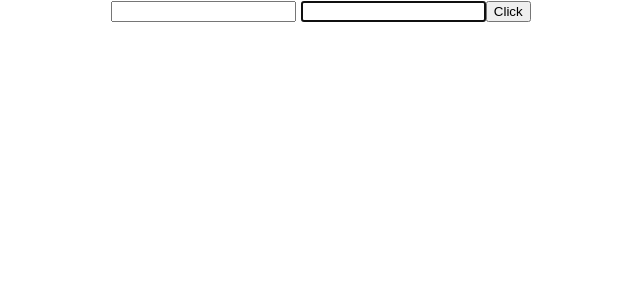
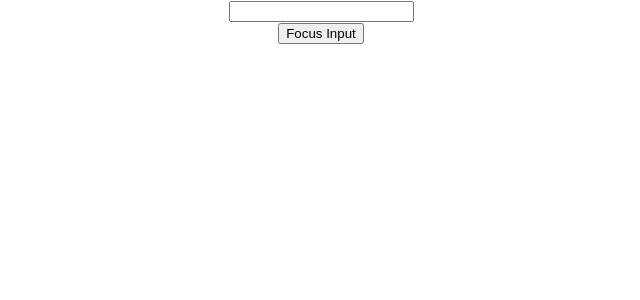
Before and after one commit to azhafth/percobaan, a React (Create React App) app: page / in a window 1280 px wide. Shown: the top 300 px of the page, without its empty margins (319-959 px from the left). Built offline with nearby package versions, Linux system fonts and the light colour scheme.

Commit message:
sampai video 31

```diff
--- a/src/App.js
+++ b/src/App.js
@@ -1,7 +1,11 @@
 import React, { Component } from 'react';
 // import logo from './logo.svg';
 import './App.css';
-import RefsDemo from './components/RefsDemo';
+import FRInput from './components/FRInput';
+import FRParentInput from './components/FRParentInput';
+// import FocusInput from './components/FocusInput';
+// import Input from './components/Input';
+// import RefsDemo from './components/RefsDemo';
 // import PureComp from './components/PureComp';
 // import ParentComp from './components/ParentComp';
 // import FragmentDemo from './components/FragmentDemo';
@@ -30,7 +34,11 @@
   render() {
   return (
     <div className="App">
-      <RefsDemo/>
+      <FRParentInput/>
+      {/* <FRInput/> */}
+      {/* <FocusInput/> */}
+      {/* <Input/> */}
+      {/* <RefsDemo/> */}
       {/* <ParentComp/> */}
       {/* <PureComp/> */}
       {/* <Table/> */}
--- /dev/null
+++ b/src/components/FRInput.js
@@ -0,0 +1,19 @@
+import React from 'react'
+
+// function FRInput (){
+//     return (
+//         <div>
+//             <input type="text" />
+//         </div>
+//     )
+// }
+
+const FRInput = React.forwardRef((props, ref)=>{
+    return (
+        <div>
+            <input type="text" ref={ref}></input>
+        </div>
+    )
+})
+
+export default FRInput
--- /dev/null
+++ b/src/components/FRParentInput.js
@@ -0,0 +1,24 @@
+import React, { Component } from 'react';
+import FRInput from './FRInput'; // Mengimpor komponen FRInput
+
+class FRParentInput extends Component {
+    constructor(props) {
+        super(props);
+        this.inputRef = React.createRef(); // Membuat ref untuk mengakses input di komponen anak
+    }
+
+    clickHandler = () => {
+        this.inputRef.current.focus(); // Fokus pada input menggunakan ref
+    }
+
+    render() {
+        return (
+            <div>
+                <FRInput ref={this.inputRef} /> {/* Mengirim ref ke komponen anak */}
+                <button onClick={this.clickHandler}>Focus Input</button> {/* Fokus pada input saat tombol diklik */}
+            </div>
+        );
+    }
+}
+
+export default FRParentInput;
--- /dev/null
+++ b/src/components/FocusInput.js
@@ -0,0 +1,38 @@
+import React, { Component } from 'react';
+
+class Input extends Component {
+    constructor(props) {
+        super(props);
+        this.inputRef = React.createRef(); // Membuat ref untuk elemen input
+    }
+
+    focusInput = () => {
+        this.inputRef.current.focus(); // Fokus pada input
+    }
+
+    render() {
+        return <input type="text" ref={this.inputRef} />; // Menghubungkan ref ke input
+    }
+}
+
+class FocusInput extends Component {
+    constructor(props) {
+        super(props);
+        this.componentRef = React.createRef(); // Membuat ref untuk komponen Input
+    }
+
+    clickHandler = () => {
+        this.componentRef.current.focusInput(); // Memanggil method focusInput dari komponen Input
+    }
+
+    render() {
+        return (
+            <div>
+                <Input ref={this.componentRef} /> {/* Menghubungkan ref ke komponen Input */}
+                <button onClick={this.clickHandler}>Focus Input</button> {/* Memanggil fokus pada input saat tombol diklik */}
+            </div>
+        );
+    }
+}
+
+export default FocusInput;
--- /dev/null
+++ b/src/components/Input.js
@@ -0,0 +1,22 @@
+import React, {Component} from 'react'
+
+class Input extends Component {
+    constructor (props) {
+        super(props)
+        this.inputRef = React.createRef()
+    }
+
+    focusInput (){
+        this.inputRef.current.focus()
+    }
+
+    render () {
+        return (
+            <div>
+                <input type="text" ref={this.inputRef}/>
+            </div>
+        )
+    }
+}
+
+export default Input
```
